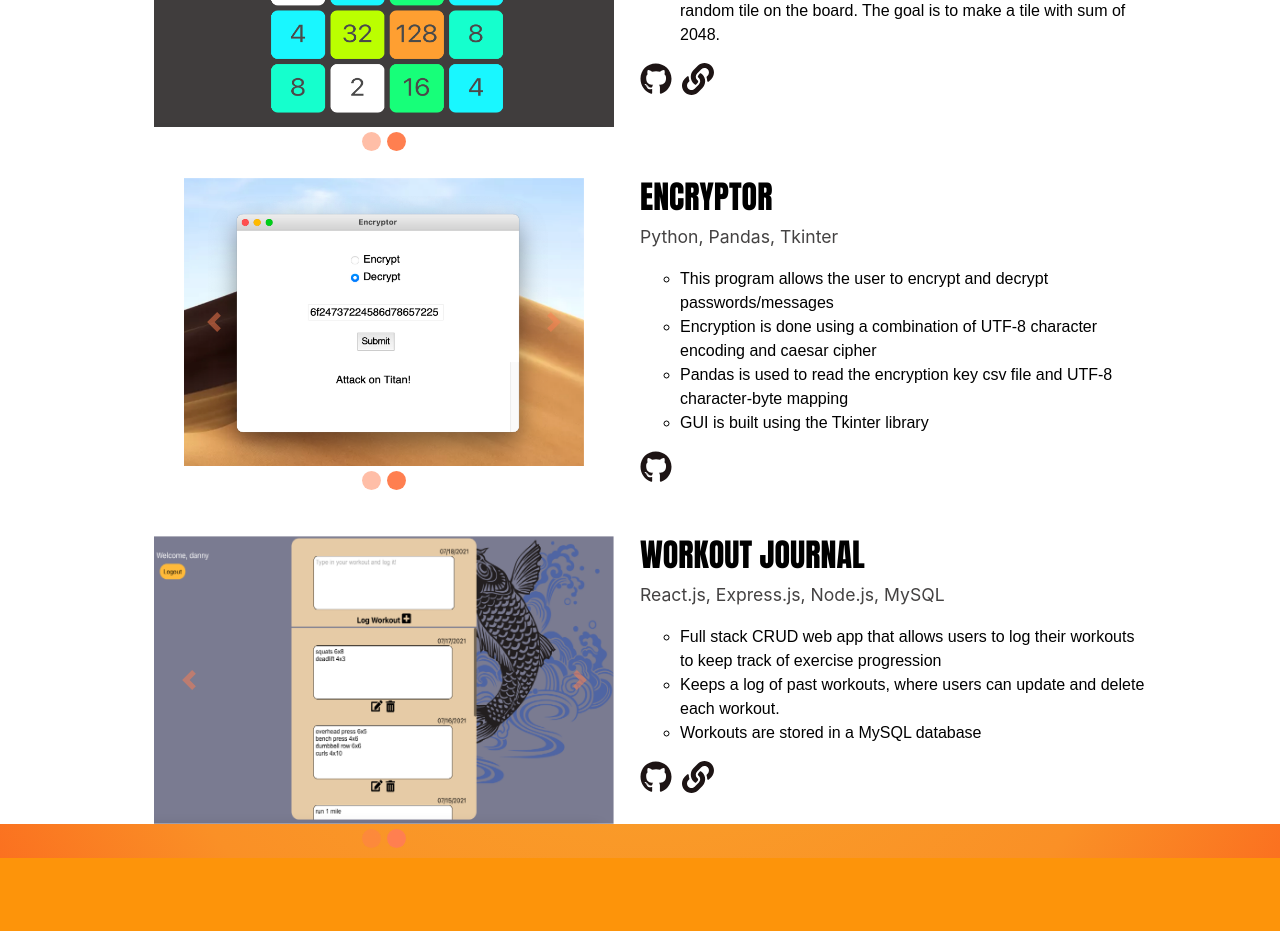
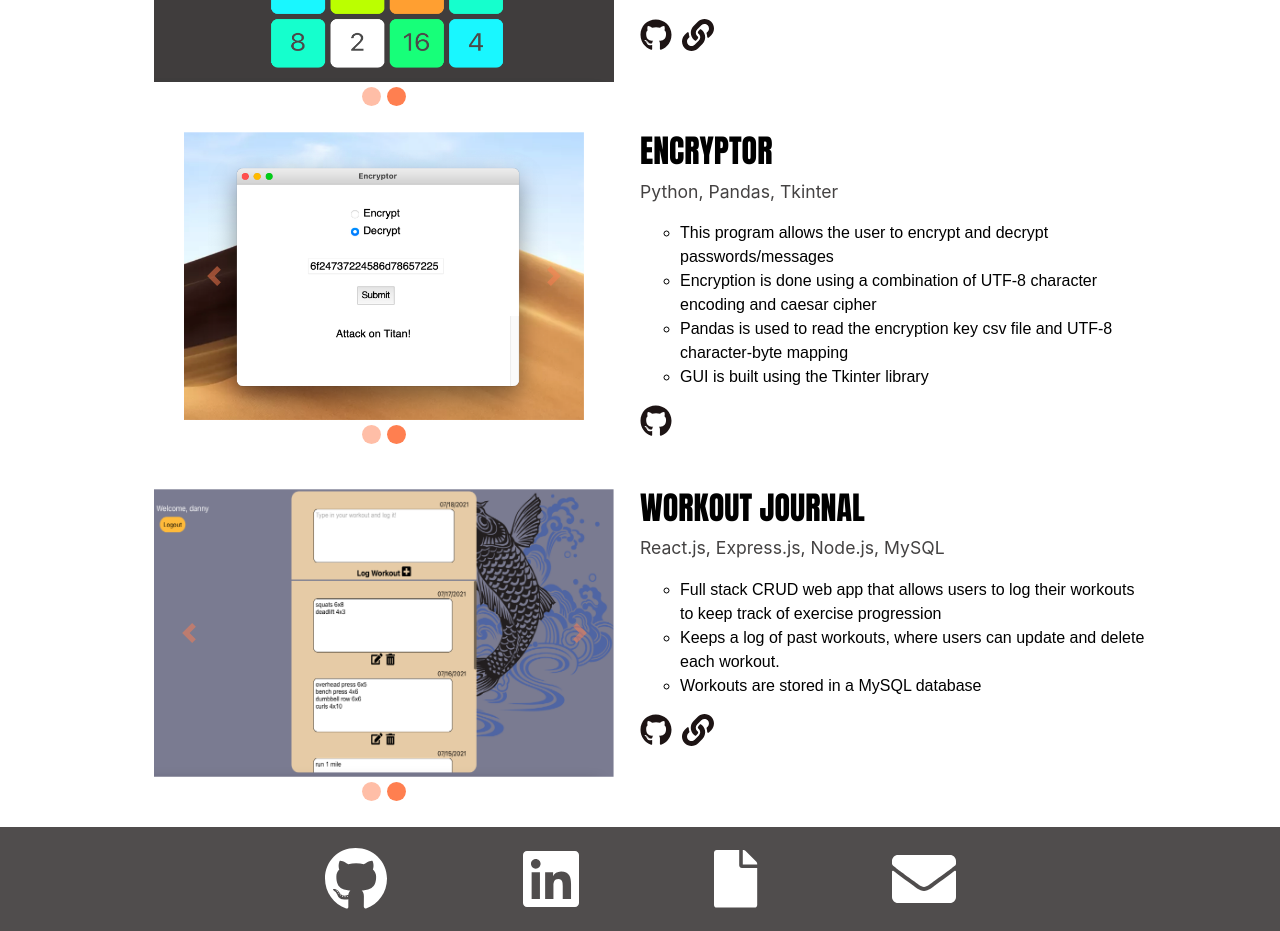
Before and after one commit to dl805387/portfolio-dl, a React (Create React App) app: page / in a window 1280 px wide. Shown: the part 1480-2411 px from the top of the page. Before the commit the page ends 2338 px from the top, so only its background shows below. Built offline with nearby package versions, Linux system fonts and the light colour scheme.

Commit message:
added footer with icons

```diff
--- a/src/App.js
+++ b/src/App.js
@@ -1,6 +1,7 @@
 import './App.css';
+import About from './components/About';
 import Projects from './components/Projects';
-import About from './components/About';
+import Footer from './components/Footer';
 
 function App() {
     return (
@@ -31,6 +32,7 @@ function App() {
 
             <About/>
             <Projects/>
+            <Footer/>
         </div>
     );
 }
--- /dev/null
+++ b/src/components/Footer.js
@@ -0,0 +1,20 @@
+import React from "react";
+import '../styles/Footer.css'
+import './Icons.js';
+import { FontAwesomeIcon } from '@fortawesome/react-fontawesome';
+
+function Footer() {
+
+    return (
+        <div className="footer">
+            <div className="inner">
+            <a href="https://github.com/dl805387" target="_blank"><FontAwesomeIcon icon={['fab', 'github']} size="5x" className="iconWhite"/></a>
+            <a href="https://www.linkedin.com/in/danny-lin-7a2094197/" target="_blank"><FontAwesomeIcon icon={['fab', 'linkedin']} size="5x" className="iconWhite"/></a>
+            <a href="https://github.com/dl805387" target="_blank"><FontAwesomeIcon icon="file" size="5x" className="iconWhite file"/></a>
+            <a href="https://github.com/dl805387" target="_blank"><FontAwesomeIcon icon="envelope" size="5x" className="iconWhite"/></a>
+            </div>
+        </div>
+    );
+}
+
+export default Footer;
--- a/src/components/Icons.js
+++ b/src/components/Icons.js
@@ -1,6 +1,6 @@
 import {library} from '@fortawesome/fontawesome-svg-core';
-import {faLink, faAngleDoubleDown} from '@fortawesome/free-solid-svg-icons';
-import {faGithub as fabFaGithub} from '@fortawesome/free-brands-svg-icons'
+import {faLink, faAngleDoubleDown, faFile, faEnvelope} from '@fortawesome/free-solid-svg-icons';
+import {faGithub as fabFaGithub, faLinkedin as fabFaLinkedin} from '@fortawesome/free-brands-svg-icons'
 
 
-library.add(fabFaGithub, faLink, faAngleDoubleDown);
+library.add(fabFaGithub, faLink, faAngleDoubleDown, faFile, faEnvelope, fabFaLinkedin);
--- /dev/null
+++ b/src/styles/Footer.css
@@ -0,0 +1,21 @@
+.footer {
+    background-color: rgb(80, 77, 77);
+}
+
+.iconWhite {
+    color: white;
+    font-size: 4em;
+    margin: 20px
+}
+
+.inner {
+    margin: auto;
+    width: 60%;
+    display: flex;
+    justify-content: space-around;
+}
+
+.file {
+    font-size: 3.6em;
+    margin-top: 23px;
+}
--- a/src/styles/Projects.css
+++ b/src/styles/Projects.css
@@ -81,8 +81,7 @@
 .project {
     display: flex;
     margin: auto;
-    margin-top: 4%;
-    margin-bottom: 4%;
+    padding-bottom: 50px;
     width: 80%;
 }
 
```
